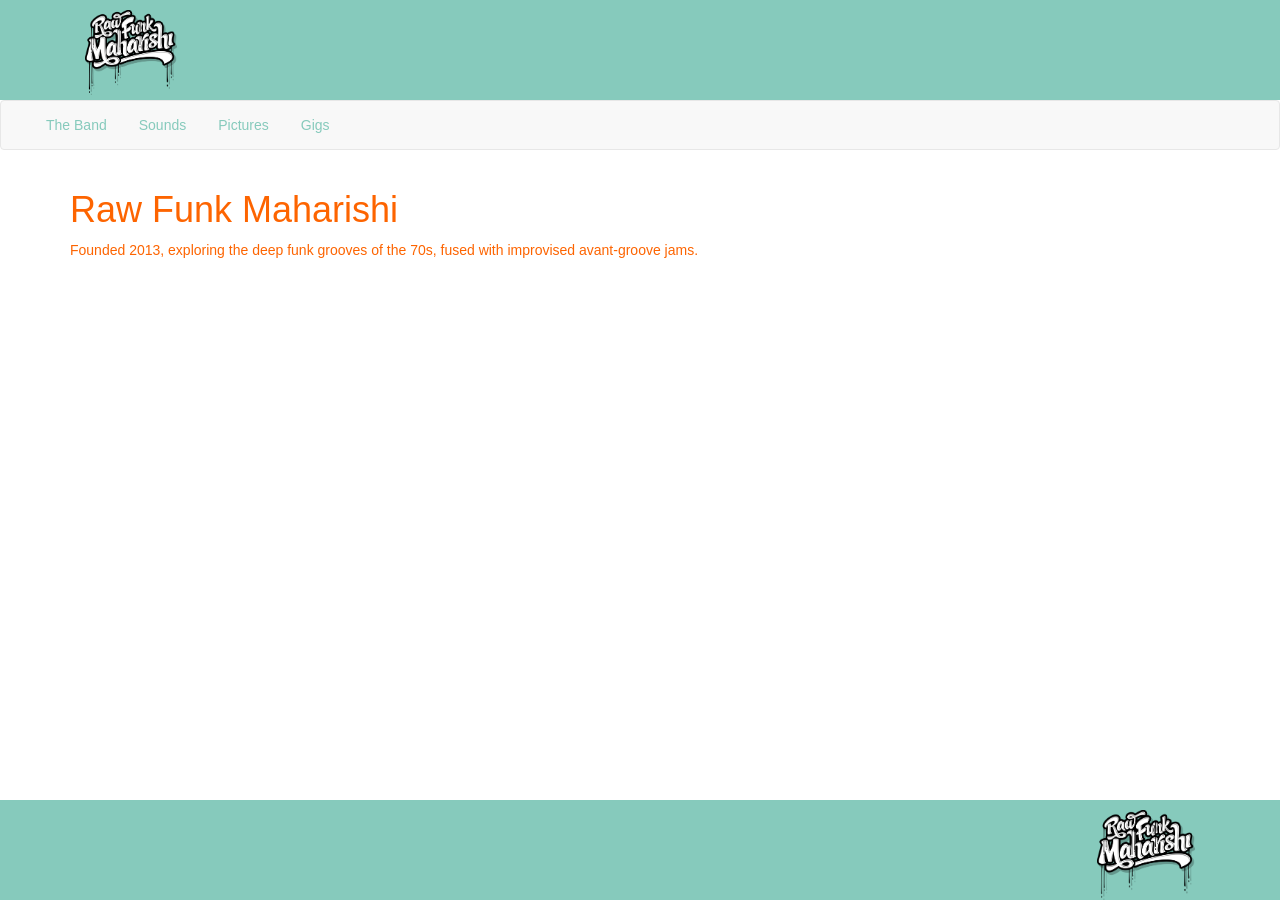
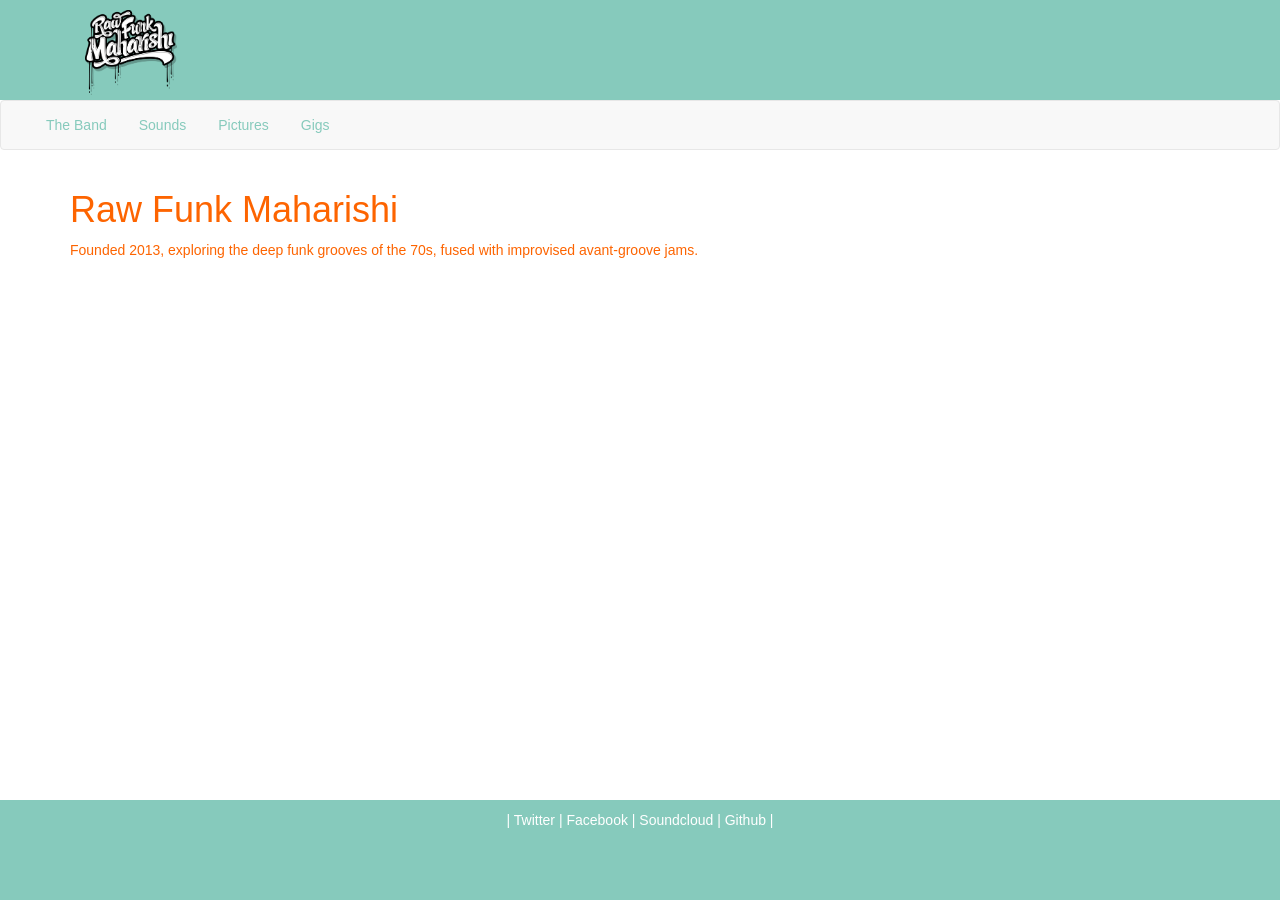
Before and after one commit to rawfunkmaharishi/rawfunkmaharishi.github.io, a Jekyll site: the page built from index.md, in a window 1280 px wide. Built offline with Jekyll 4.4.1, drawn with Linux system fonts in a browser that asks for light colours; nearby versions of some CDN libraries; some web fonts are replaced.

Commit message:
Just the links

```diff
--- a/_includes/footer.html
+++ b/_includes/footer.html
@@ -1,7 +1,11 @@
 <div class='footer'>
-  <div class='container'>
-    <div class='col-md-12'>
-      <a href='/'><img src='/assets/logo.png' alt='Raw Funk Maharishi' class='logo pull-right'/></a>
+  <div class='row'>
+
+    <div class='col-md-12 text-center bottom'>
+      |
+      {% for link in site.data.links %}
+        <a href="{{link.url}}">{{link.title}}</a> |
+      {% endfor %}
     </div>
   </div>
 </div>
```
